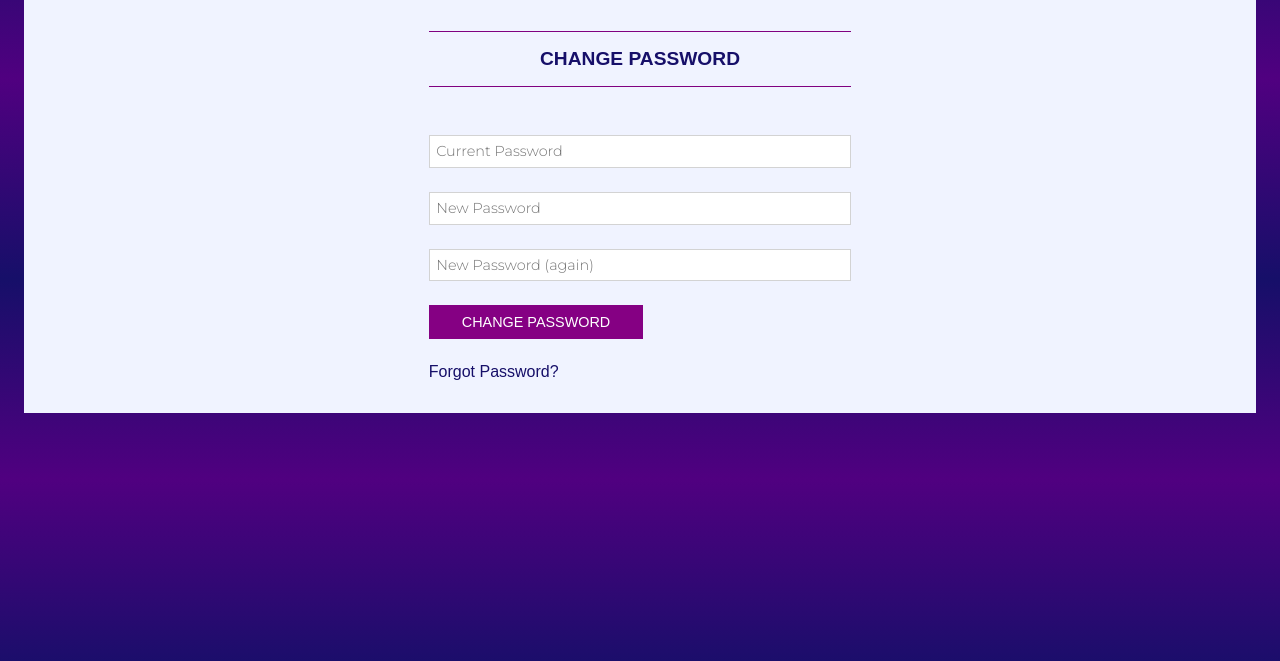
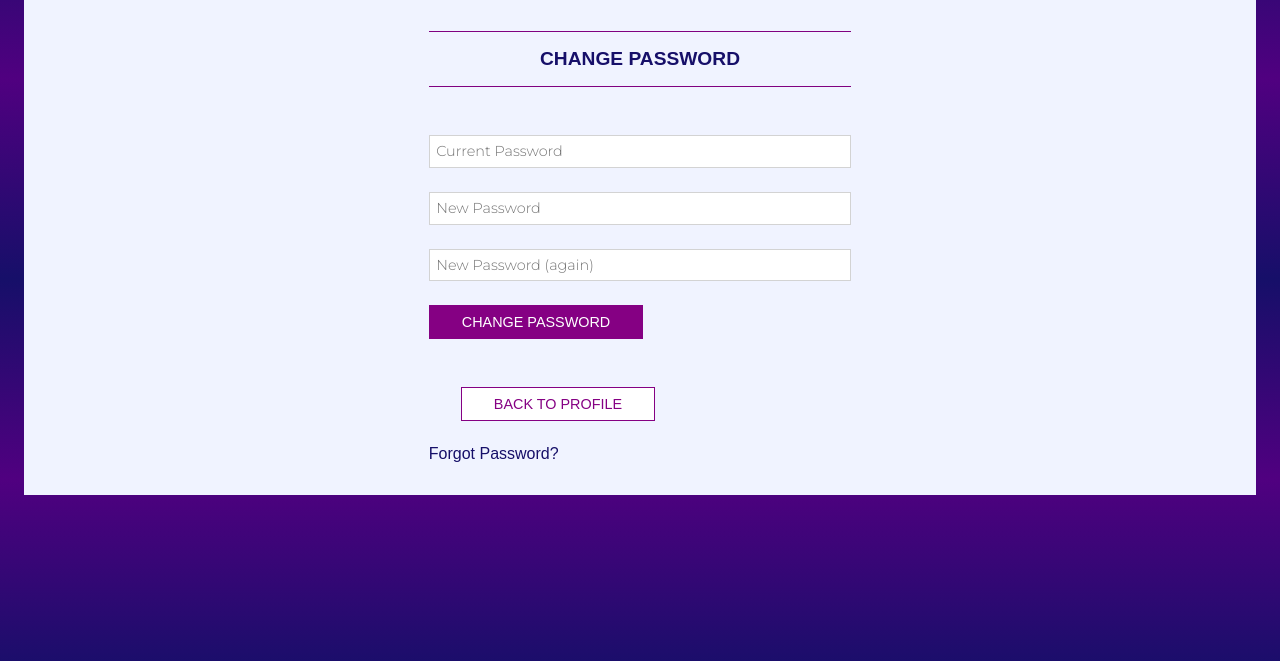
Before and after one commit to szilvia-csernus/book-cycle, a Django app: page /accounts/password/change/ in a window 1280 px wide. Shown: the part 121-782 px from the top of the page. Run offline with Django 3.2, Linux system fonts and the light colour scheme; the visitor is signed in with stand-in values (Sample User, id 1); parts of the project's set-up code (start-up, migrations or seed data) failed here and were passed over; some libraries are stand-ins or nearby versions; some web fonts are replaced.

Commit message:
add back to profile button to password change page

```diff
--- a/book_cycle/settings.py
+++ b/book_cycle/settings.py
@@ -233,10 +233,7 @@ SOCIALACCOUNT_PROVIDERS = {
     }
 },
 LOGIN_REDIRECT_URL = '/'
-ACCOUNT_LOGOUT_REDIRECT_URL = '/'
-ACCOUNT_EMAIL_VERIFICATION_ANONYMOUS_REDIRECT_URL = '/'
-ACCOUNT_EMAIL_VERIFICATION_AUTHENTICATED_REDIRECT_URL = '/'
-ACCOUNT_EMAIL_CONFIRMATION_AUTHENTICATED_REDIRECT_URL = '/'
+
 ACCOUNT_CHANGE_PASSWORD_REDIRECT_URL = '/profiles/profile/'
 ACCOUNT_PASSWORD_RESET_REDIRECT_URL = '/profiles/profile/'
 
--- a/static/css/account.css
+++ b/static/css/account.css
@@ -69,6 +69,19 @@
     display: inline-block;
 }
 
+a.back-to-profile {
+    border: 1px solid #850083;
+    padding: 0.5rem 2rem;
+    background: white;
+    color: #850083;
+    text-transform: uppercase;
+    margin: 1.5rem 0;
+    cursor: pointer;
+    font-size: .9rem;
+    display: inline-block;
+    margin-left: 2rem;
+}
+
 .order-history-details-box {
     display: grid;
     grid-template-columns: 1fr 1fr 1fr 1fr;
--- a/templates/account/password_change.html
+++ b/templates/account/password_change.html
@@ -23,6 +23,7 @@
                 {% csrf_token %}
                 {{ form|crispy }}
                 <button class="account-button" type="submit" name="action">{% trans "Change Password" %}</button>
+                <a href="{% url 'profile' %}" class="back-to-profile" type="button" name="action">{% trans "Back to Profile" %}</a>
                 <div><a href="{% url 'account_reset_password' %}">{% trans "Forgot Password?" %}</a></div>
             </form>
         </div>
```
Also changed, not shown: 1 other file.
